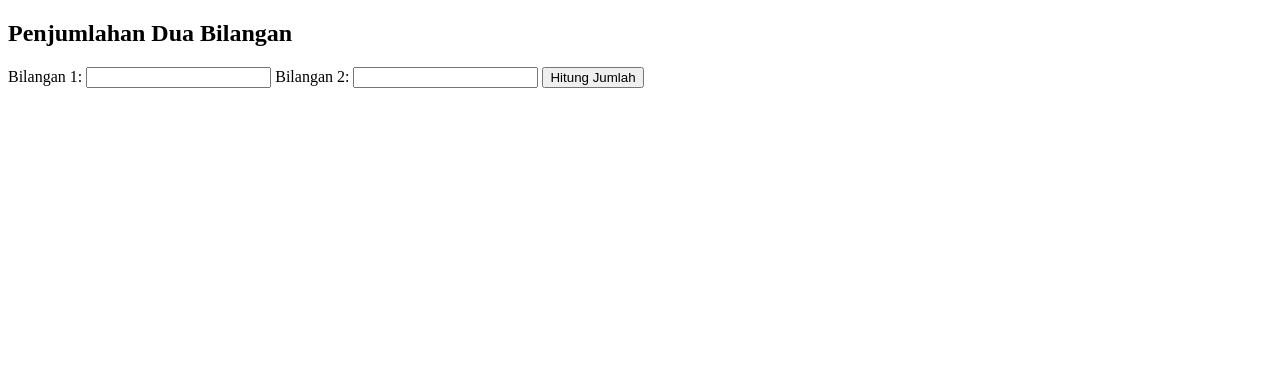
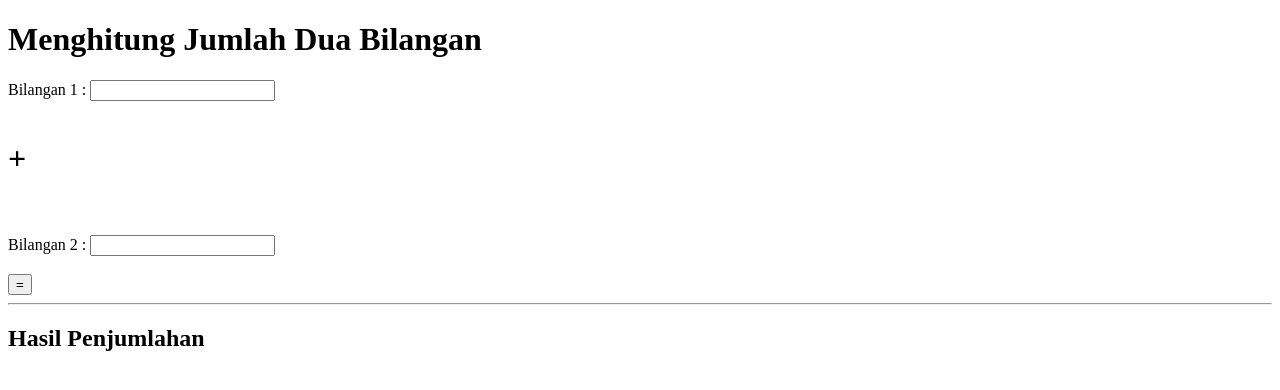
Before and after one commit to adewulandari/praktikum-11-pw, a plain HTML site: page bilangan.html in a window 1280 px wide. Drawn offline with Linux system fonts and the light colour scheme.

Commit message:
Update bilangan.html

```diff
--- a/bilangan.html
+++ b/bilangan.html
@@ -1,4 +1,4 @@
-<!-- HTML -->
+
 <!DOCTYPE html>
 <html lang="en">
 <head>
@@ -6,20 +6,34 @@
   <meta name="viewport" content="width=device-width, initial-scale=1.0">
   <title>Penjumlahan Dua Bilangan</title>
   <script>
-    function hitungJumlah() {
-      var bilangan1 = parseFloat(document.getElementById('bilangan1').value);
-      var bilangan2 = parseFloat(document.getElementById('bilangan2').value);
-      var jumlah = bilangan1 + bilangan2;
+    function tambah() {
+      let bilangan1 = document.getElementById("bil1").value;
+      let bilangan2 = document.getElementById("bil2").value;
+      let jumlah = parseInt(bilangan1) + parseInt(bilangan2);
+      let hasil = document.getElementById("hasil");
+      hasil.innerHTML = jumlah
 
-      document.getElementById('hasil').innerHTML = "Jumlah: " + jumlah;
+
     }
   </script>
 </head>
 <body>
-  <h2>Penjumlahan Dua Bilangan</h2>
-  Bilangan 1: <input type="text" id="bilangan1" />
-  Bilangan 2: <input type="text" id="bilangan2" />
-  <button onclick="hitungJumlah()">Hitung Jumlah</button>
-  <p id="hasil"></p>
+  <h1>Menghitung Jumlah Dua Bilangan</h1>
+
+  Bilangan 1 :
+  <input type="number" id="bil1">
+  <br>
+  <br>
+  <h1>+</h1>
+  <br>
+  <br>
+  Bilangan 2 :
+  <input type="number" id="bil2">
+  <br>
+  <br>
+  <button onclick="tambah()">=</button>
+  <hr>
+  <h2>Hasil Penjumlahan</h2>
+  <span id="hasil"></span>
 </body>
 </html>
```
